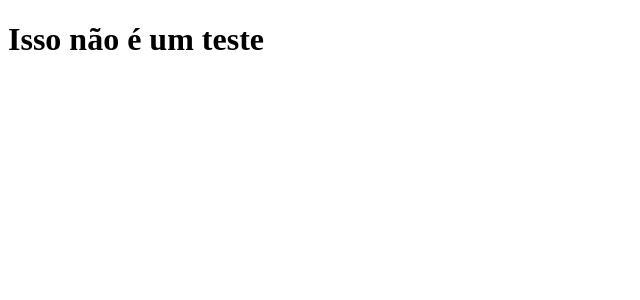
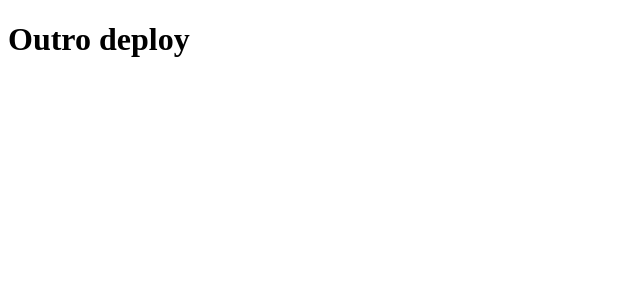
Before and after one commit to leo1lazaro/clone-tabnews, a Next.js app: page / in a window 1280 px wide. Shown: the top 300 px of the page, without its empty margins (0-640 px from the left). Built offline with nearby package versions, Linux system fonts and the light colour scheme.

Commit message:
atualizar frase para teste deploy

```diff
--- a/pages/index.js
+++ b/pages/index.js
@@ -1,5 +1,5 @@
 function Home(){
-    return <h1>Isso não é um teste</h1>
+    return <h1>Outro deploy</h1>
 }
 
 export default Home;
```
